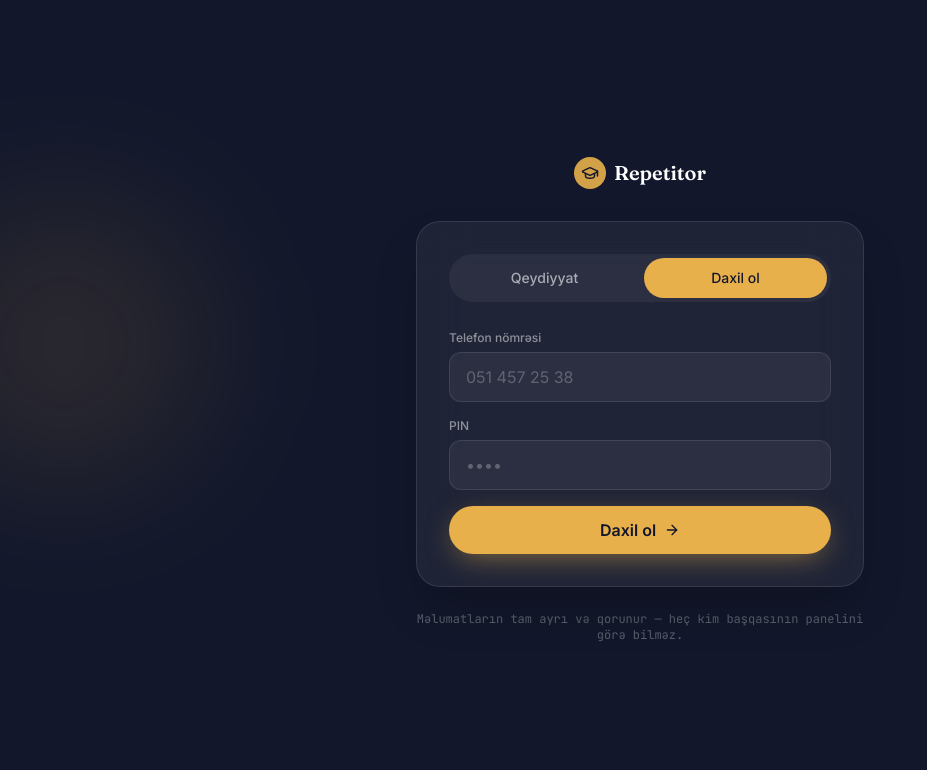
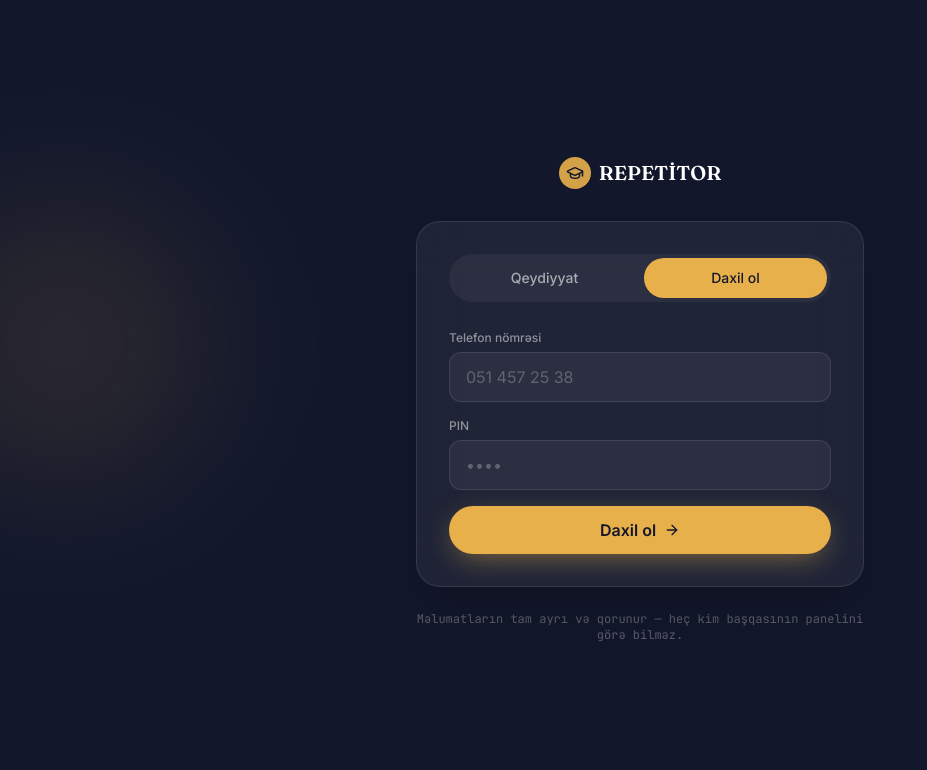
Before and after one commit to Samir210-az/repetitor, a React (Vite) app: page /giris in a window 1280 px wide. Shown: the top 770 px of the page, without its empty margins (0-927 px from the left). Built offline with nearby package versions, Linux system fonts and the light colour scheme; no server answers.

Commit message:
Butun sehifelerin yuxarisindaki basliqda REPETITOR sozu tam boyuk herfle (REPETİTOR) edildi: Nav, Auth, Dashboard, SuperAdmin, ExamTake

```diff
--- a/src/components/Nav.jsx
+++ b/src/components/Nav.jsx
@@ -30,7 +30,7 @@ export default function Nav({ dark = true }) {
         <span className="w-9 h-9 sm:w-10 sm:h-10 rounded-full bg-gold/90 flex items-center justify-center text-ink shrink-0">
           <GraduationCap size={20} />
         </span>
-        Repetitor
+        REPETİTOR
       </Link>
       <Link to="/giris" className="btn-primary !px-4 sm:!px-5 !py-2 sm:!py-2.5 text-xs sm:text-sm whitespace-nowrap">
         Daxil ol
--- a/src/pages/Auth.jsx
+++ b/src/pages/Auth.jsx
@@ -111,7 +111,7 @@ export default function Auth() {
           <span className="w-8 h-8 rounded-full bg-gold/90 flex items-center justify-center text-ink">
             <GraduationCap size={18} />
           </span>
-          Repetitor
+          REPETİTOR
         </Link>
 
         <div className="bg-white/[0.06] backdrop-blur-xl border border-white/10 rounded-3xl p-8 shadow-2xl">
--- a/src/pages/Dashboard.jsx
+++ b/src/pages/Dashboard.jsx
@@ -109,7 +109,7 @@ export default function Dashboard() {
             <span className="w-8 h-8 rounded-full bg-gold/90 flex items-center justify-center text-ink">
               <GraduationCap size={16} />
             </span>
-            Repetitor
+            REPETİTOR
             <span className="text-white/40 font-body text-sm font-normal ml-2">/ {session.profile?.ad}</span>
           </div>
           <button onClick={handleLogout} className="flex items-center gap-1.5 text-white/60 hover:text-white text-sm transition-colors">
--- a/src/pages/ExamTake.jsx
+++ b/src/pages/ExamTake.jsx
@@ -276,7 +276,7 @@ export default function ExamTake() {
           <span className="w-8 h-8 rounded-full bg-gold/90 flex items-center justify-center text-ink">
             <GraduationCap size={18} />
           </span>
-          Repetitor İmtahan
+          REPETİTOR İmtahan
         </div>
         <p className="text-white/50 text-sm text-center mb-1">{test?.baslik}</p>
         <p className="text-white/30 text-xs text-center mb-1 font-mono">
--- a/src/pages/SuperAdmin.jsx
+++ b/src/pages/SuperAdmin.jsx
@@ -160,7 +160,7 @@ export default function SuperAdmin() {
           <span className="w-8 h-8 rounded-full bg-gold/90 flex items-center justify-center text-ink">
             <GraduationCap size={16} />
           </span>
-          Repetitor — Ustad Panel
+          REPETİTOR — Ustad Panel
           <span className="text-white/40 font-body text-sm font-normal ml-2">{list.length} repetitor</span>
         </div>
       </header>
```
